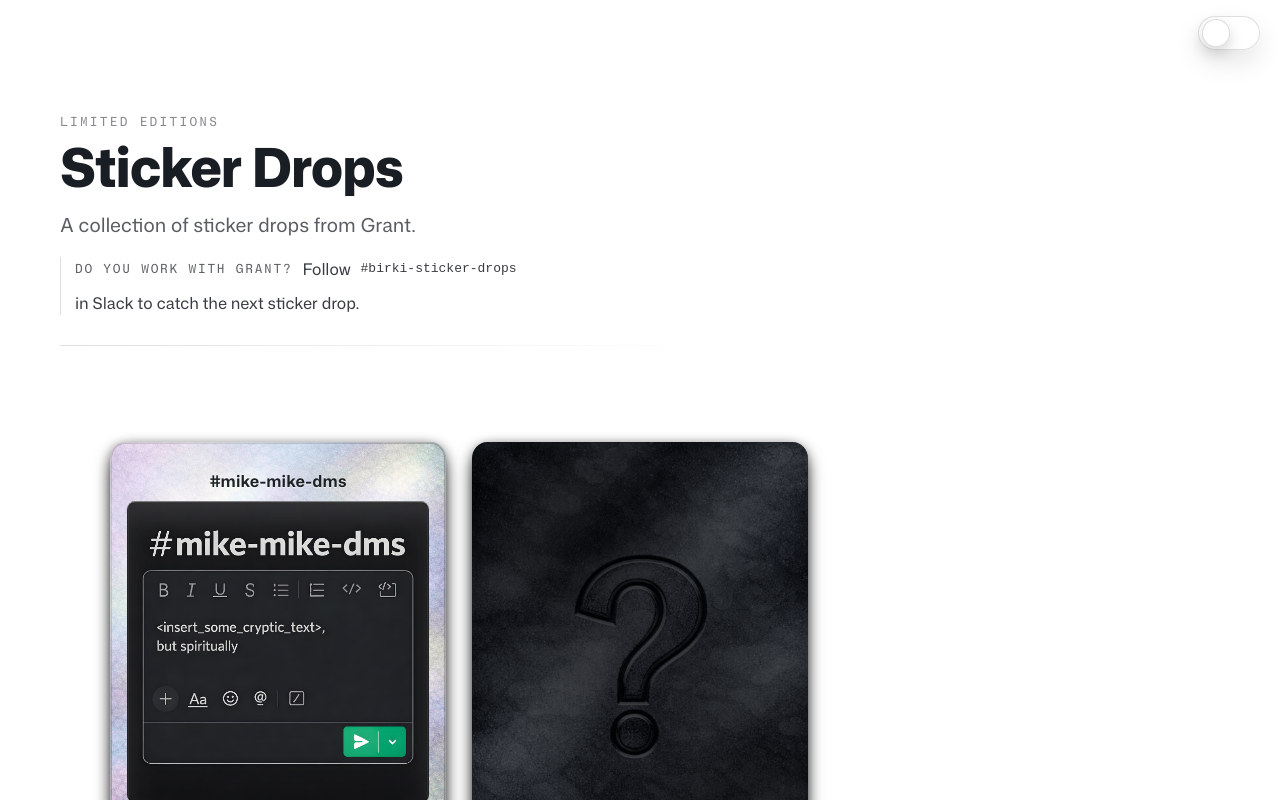
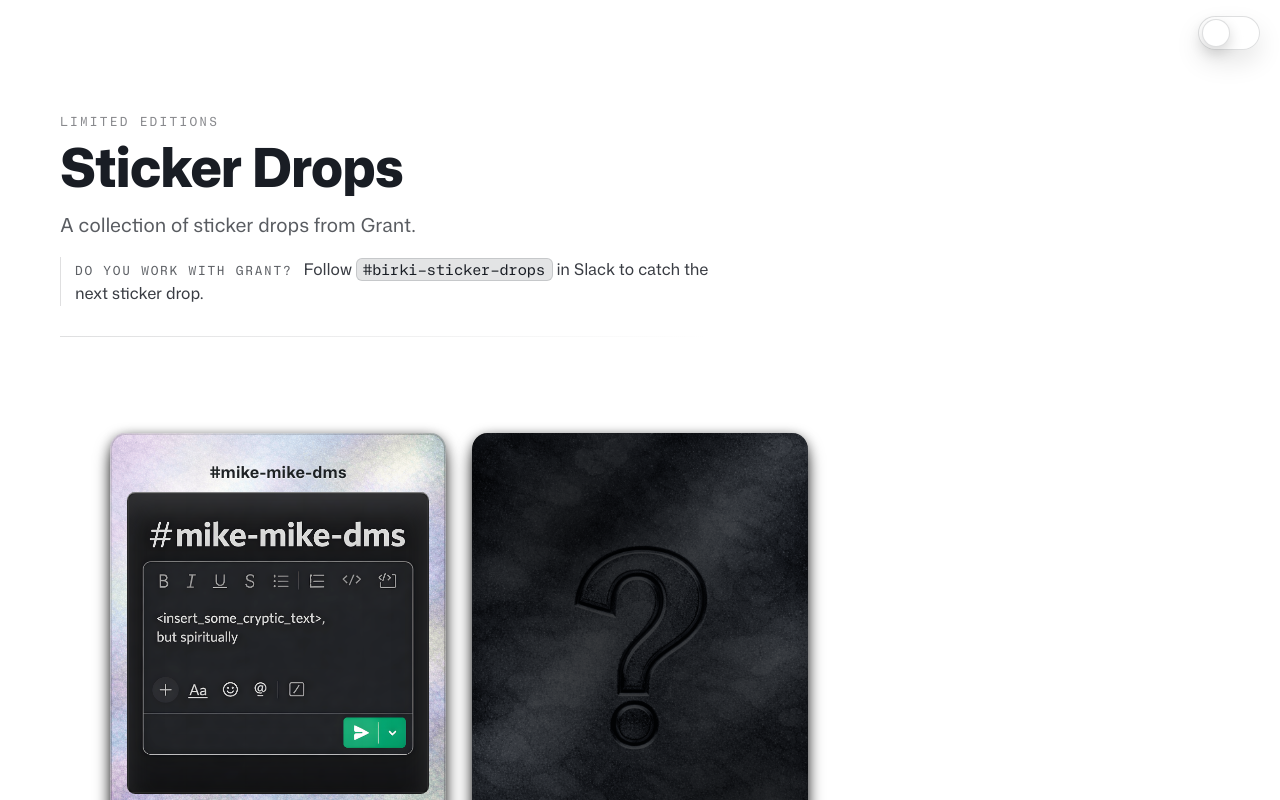
Before and after one commit to GrantBirki/stickers, a Svelte app: page / in a window 1280 px wide. Shown: the top 800 px of the page. Built offline with nearby package versions, Linux system fonts and the light colour scheme.

Commit message:
Refactor home call-to-action for improved readability and styling; simplify layout and enhance inline code presentation

```diff
--- a/src/pages/Home.svelte
+++ b/src/pages/Home.svelte
@@ -96,11 +96,8 @@
     <p class="home__desc">A collection of sticker drops from Grant.</p>
     <p class="home__cta">
       <span class="home__cta-lead">Do you work with Grant?</span>
-      <span>Follow</span>
-      <code class="inline-code">
-        <span>#birki-sticker-drops</span>
-      </code>
-      <span>in Slack to catch the next sticker drop.</span>
+      Follow <code class="inline-code">#birki-sticker-drops</code> in Slack to catch the next
+      sticker drop.
     </p>
     <div class="home__rule" aria-hidden="true"></div>
   </header>
@@ -202,13 +199,11 @@
   /* Slack callout: distinct, but quiet. */
   .home__cta {
     margin: clamp(14px, 1.9vw, 18px) 0 0;
-    display: flex;
-    flex-wrap: wrap;
-    align-items: center;
-    gap: 10px;
+    display: block;
     padding-left: 14px;
     border-left: 1px solid var(--border);
-    line-height: 1.5;
+    font-size: clamp(1rem, 1.25vw, 1.12rem);
+    line-height: 1.55;
     color: color-mix(in srgb, var(--text) 86%, var(--bg) 14%);
   }
 
@@ -218,6 +213,24 @@
     letter-spacing: 0.14em;
     text-transform: uppercase;
     color: color-mix(in srgb, var(--text) 70%, var(--bg) 30%);
+    display: inline-block;
+    margin-right: 0.45rem;
+    vertical-align: baseline;
+  }
+
+  /* GitHub-esque inline code pill that stays readable in both themes. */
+  .inline-code {
+    font-family: var(--font-mono);
+    font-size: 0.92em;
+    padding: 0.18em 0.44em;
+    border-radius: 6px;
+    background: color-mix(in srgb, var(--bg) 88%, var(--text) 12%);
+    border: 1px solid var(--border);
+    color: var(--text);
+    white-space: nowrap;
+    display: inline-block;
+    line-height: 1.1;
+    vertical-align: baseline;
   }
 
   .home__rule {
```
